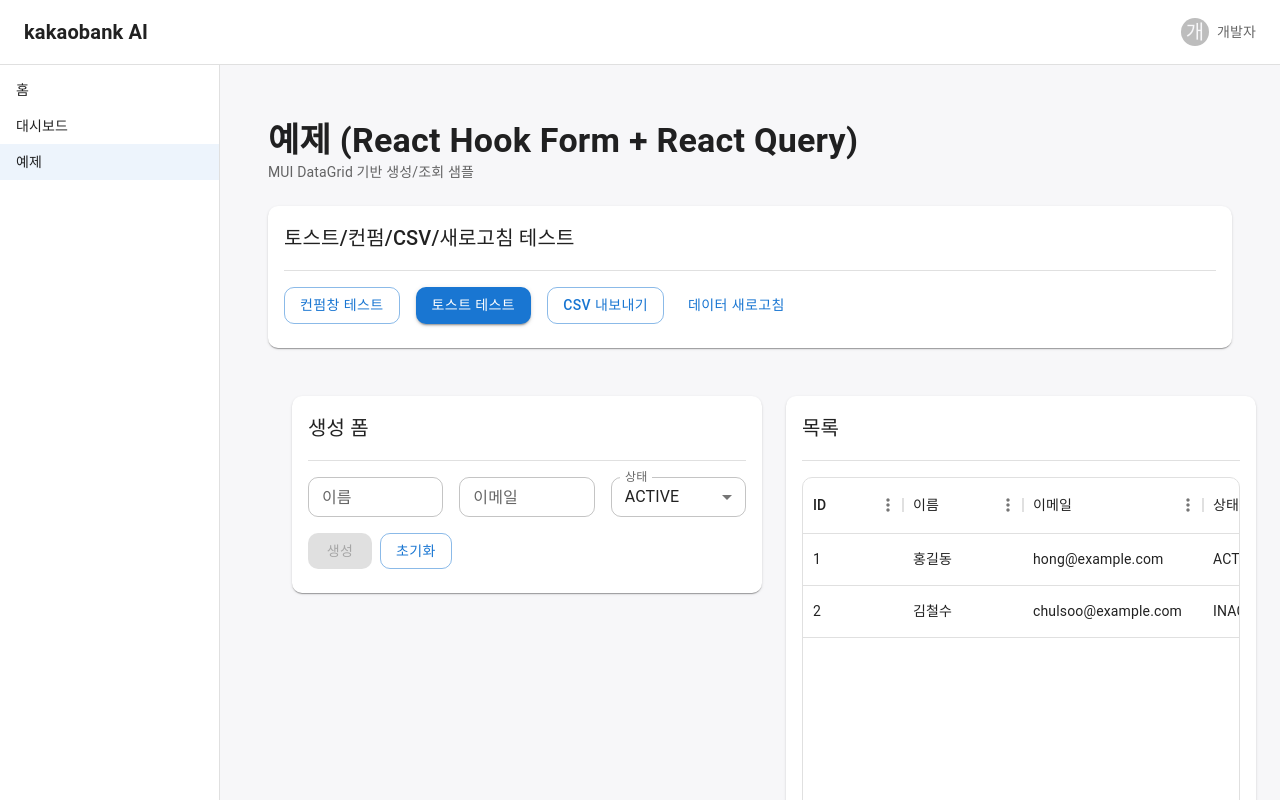
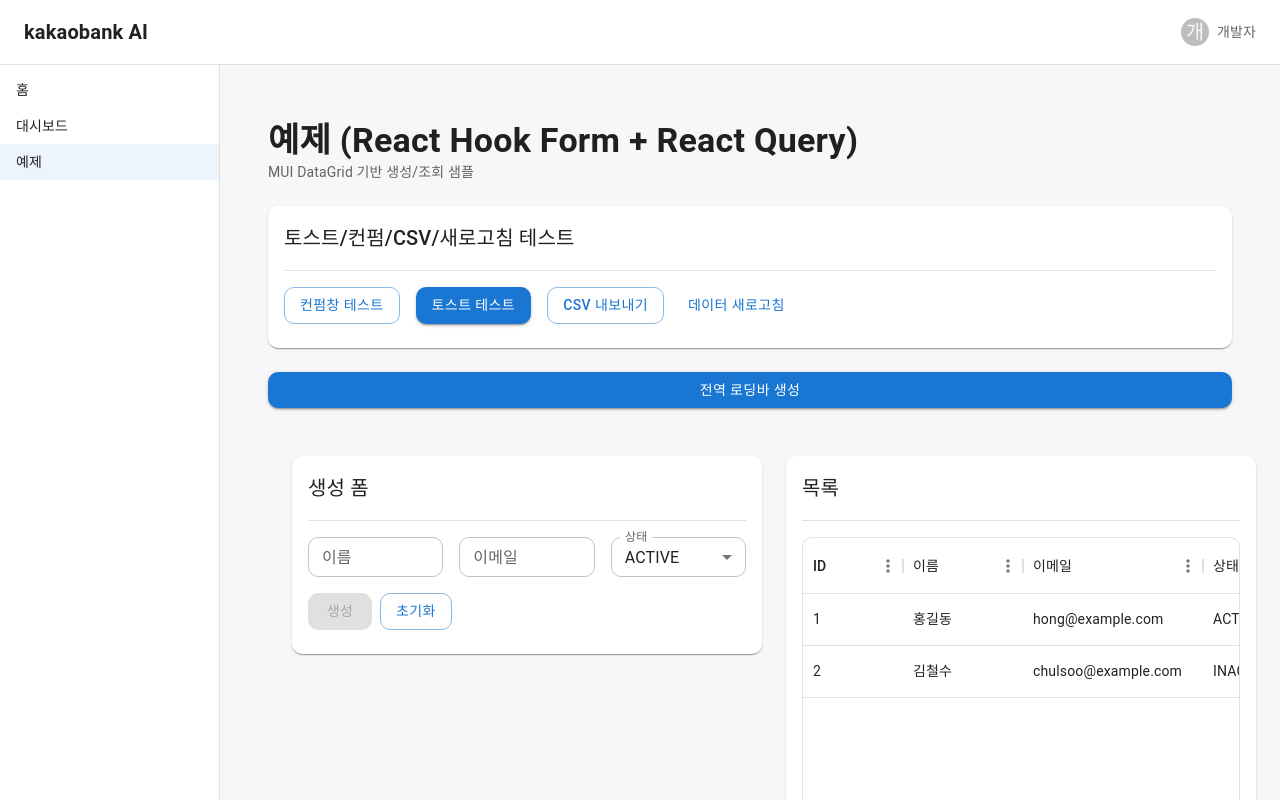
Before and after one commit to ka8877/kb-admin, a React (Vite) app in the folder frontend/: page /example in a window 1280 px wide. Shown: the top 800 px of the page. Built offline with nearby package versions, Linux system fonts and the light colour scheme.

Commit message:
design : 로딩 스피너 스타일 추가

```diff
--- /dev/null
+++ b/frontend/src/components/common/spinner/GlobalLoadingSpinner.tsx
@@ -0,0 +1,15 @@
+import type React from 'react'
+import { Backdrop, CircularProgress } from '@mui/material'
+import { useLoadingStore } from '../../../store/loading'
+
+const GlobalLoadingSpinner: React.FC = () => {
+  const isLoading = useLoadingStore((s) => s.isLoading)
+
+  return (
+    <Backdrop open={isLoading} sx={{ color: '#fff', zIndex: (t) => t.zIndex.modal + 1 }}>
+      <CircularProgress color="inherit" />
+    </Backdrop>
+  )
+}
+
+export default GlobalLoadingSpinner
--- a/frontend/src/components/common/Loading.tsx
+++ b/frontend/src/components/common/spinner/InlineSpinner.tsx
@@ -1,10 +1,10 @@
 import type React from 'react'
 import { Box, CircularProgress } from '@mui/material'
 
-const Loading: React.FC = () => (
+const InlineSpinner: React.FC = () => (
   <Box sx={{ display: 'flex', alignItems: 'center', justifyContent: 'center', py: 6 }}>
     <CircularProgress size={28} />
   </Box>
 )
 
-export default Loading
+export default InlineSpinner
--- a/frontend/src/layouts/MainLayout.tsx
+++ b/frontend/src/layouts/MainLayout.tsx
@@ -1,6 +1,7 @@
 import { PropsWithChildren } from 'react';
 import { Box, Container, Toolbar, Avatar, Stack, Typography } from '@mui/material';
 import AppHeader from '../components/layout/AppHeader';
+import GlobalLoadingSpinner from '../components/common/spinner/GlobalLoadingSpinner';
 import SideNav from '../components/layout/SideNav';
 import { DRAWER_WIDTH } from '../constants';
 import { frontMenus } from '../routes/menu';
@@ -21,6 +22,7 @@ const MainLayout = ({ children }: PropsWithChildren) => {
 
   return (
     <Box sx={{ display: 'flex', minHeight: '100vh', bgcolor: 'background.default' }}>
+      <GlobalLoadingSpinner />
       <AppHeader drawerWidth={DRAWER_WIDTH} right={right} />
 
       <SideNav drawerWidth={DRAWER_WIDTH} items={frontMenus} />
--- a/frontend/src/lib/http.ts
+++ b/frontend/src/lib/http.ts
@@ -2,6 +2,7 @@
 import axios, { AxiosError, AxiosInstance, InternalAxiosRequestConfig } from 'axios';
 import { env } from '../config';
 import { getAccessToken } from './auth';
+import { useLoadingStore } from '../store/loading';
 
 export type HttpMethod = 'GET' | 'POST' | 'PUT' | 'PATCH' | 'DELETE';
 
@@ -50,6 +51,8 @@ const toApiError = (err: unknown): ApiError => {
 
 // Request interceptor: inject Authorization header if token exists
 axiosClient.interceptors.request.use((config: InternalAxiosRequestConfig) => {
+  // global loading start
+  try { useLoadingStore.getState().start() } catch { /* no-op */ }
   const token = getAccessToken();
   if (token) {
     config.headers = config.headers || {};
@@ -62,8 +65,16 @@ axiosClient.interceptors.request.use((config: InternalAxiosRequestConfig) => {
 
 // Response interceptor: currently pass through; errors normalized by catch wrappers
 axiosClient.interceptors.response.use(
-  (response) => response,
-  (error) => Promise.reject(toApiError(error)),
+  (response) => {
+    // global loading stop
+    try { useLoadingStore.getState().stop() } catch { /* no-op */ }
+    return response
+  },
+  (error) => {
+    // global loading stop on error too
+    try { useLoadingStore.getState().stop() } catch { /* no-op */ }
+    return Promise.reject(toApiError(error))
+  },
 );
 
 export { axiosClient };
--- a/frontend/src/pages/dashboard/index.tsx
+++ b/frontend/src/pages/dashboard/index.tsx
@@ -3,7 +3,7 @@ import { useQuery } from '@tanstack/react-query';
 import { Button, Stack, Typography, Card, CardContent, Divider } from '@mui/material';
 import { helloApi } from '../../api';
 import PageHeader from '../../components/common/PageHeader';
-import Loading from '../../components/common/Loading';
+import InlineSpinner from '../../components/common/spinner/InlineSpinner';
 import ErrorMessage from '../../components/common/ErrorMessage';
 
 const DashboardPage: React.FC = () => {
@@ -21,7 +21,7 @@ const DashboardPage: React.FC = () => {
           <Typography variant="h6">React Query example</Typography>
           <Divider sx={{ my: 2 }} />
           {isLoading ? (
-            <Loading />
+            <InlineSpinner />
           ) : error ? (
             <ErrorMessage error={error} />
           ) : (
--- a/frontend/src/pages/example/columns/index.ts
+++ b/frontend/src/pages/example/components/columns/index.ts
@@ -1,5 +1,5 @@
 import type { GridColDef } from '@mui/x-data-grid'
-import type { ExampleItem } from '../../../types/example'
+import type { ExampleItem } from '../../../../types/example'
 
 export const exampleColumns: GridColDef<ExampleItem>[] = [
   { field: 'id', headerName: 'ID', width: 100 },
--- a/frontend/src/pages/example/index.tsx
+++ b/frontend/src/pages/example/index.tsx
@@ -2,15 +2,16 @@ import type React from 'react';
 import { useState } from 'react';
 import { useQuery } from '@tanstack/react-query';
 import { DataGrid, type GridPaginationModel } from '@mui/x-data-grid';
-import { Card, CardContent, Divider, Stack, Typography, Grid } from '@mui/material';
+import { Card, CardContent, Divider, Stack, Typography, Grid, Button } from '@mui/material';
 import PageHeader from '../../components/common/PageHeader';
-import Loading from '../../components/common/Loading';
+import InlineSpinner from '../../components/common/spinner/InlineSpinner';
 import ErrorMessage from '../../components/common/ErrorMessage';
 import { exampleApi } from '../../api';
 import type { ExampleItem } from '../../types/example';
 import CreateForm from './form/CreateForm';
-import { exampleColumns } from './columns';
+import { exampleColumns } from './components/columns';
 import UiSamples from './components/UiSamples';
+import { useLoadingStore } from '../../store/loading';
 
 const ExamplePage: React.FC = () => {
   const [paginationModel, setPaginationModel] = useState<GridPaginationModel>({
@@ -56,6 +57,19 @@ const ExamplePage: React.FC = () => {
         refreshing={isFetching}
       />
 
+      {/* 전역 로딩바 데모 버튼 */}
+      <Button
+        variant="contained"
+        onClick={() => {
+          const { start, stop } = useLoadingStore.getState()
+          start()
+          setTimeout(() => stop(), 1500)
+        }}
+      >
+        전역 로딩바 생성
+      </Button>
+
+
       {/* 생성폼 + 그리드 같은 라인 */}
       <Grid container spacing={3}>
         <Grid item xs={12} md={6}>
@@ -71,7 +85,7 @@ const ExamplePage: React.FC = () => {
               <Typography variant="h6">목록</Typography>
               <Divider sx={{ my: 2 }} />
               {isLoading ? (
-                <Loading />
+                <InlineSpinner />
               ) : error ? (
                 <ErrorMessage error={error} />
               ) : (
--- /dev/null
+++ b/frontend/src/store/loading.ts
@@ -0,0 +1,25 @@
+import { create } from 'zustand'
+
+export type LoadingState = {
+  pendingCount: number
+  isLoading: boolean
+  start: () => void
+  stop: () => void
+  reset: () => void
+  setLoading: (on: boolean) => void
+}
+
+export const useLoadingStore = create<LoadingState>((set, get) => ({
+  pendingCount: 0,
+  isLoading: false,
+  start: () => {
+    const next = get().pendingCount + 1
+    set({ pendingCount: next, isLoading: true })
+  },
+  stop: () => {
+    const next = Math.max(0, get().pendingCount - 1)
+    set({ pendingCount: next, isLoading: next > 0 })
+  },
+  reset: () => set({ pendingCount: 0, isLoading: false }),
+  setLoading: (on) => set({ isLoading: on, pendingCount: on ? Math.max(1, get().pendingCount) : 0 }),
+}))
```
Also changed, not shown: frontend/src/pages/example/style.ts (added), 1 other file (tests, documents, lock files or other folders).
